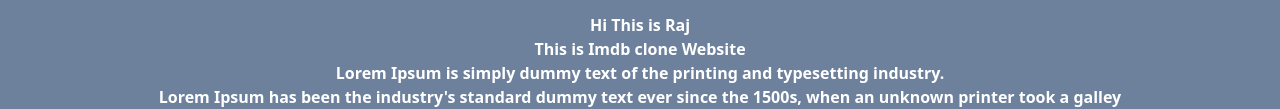
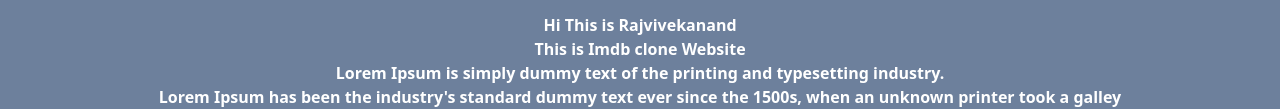
Before and after one commit to rajvivekanandb123/imdb-clone, a website: page index.html in a window 1280 px wide. Both pictures are taken after a click on the item "Menu". Shown: the part 309-418 px from the top of the page. Drawn offline with nearby package versions, Linux system fonts and the light colour scheme.

Commit message:
Update index.html

```diff
--- a/index.html
+++ b/index.html
@@ -48,7 +48,7 @@
     <div class="menu design" id="menuimg">
         <div class="" style="background-color: rgb(109, 128, 156);">
         <h1 class="px-8 flex align-middle justify-center h-16 py-4"><img src="assset\IMDB_Logo_2016.svg.png" alt=""></h1>
-        <h1 class="px-8 flex align-middle justify-center text-white font-bold">Hi This is Raj</h1>
+        <h1 class="px-8 flex align-middle justify-center text-white font-bold">Hi This is Rajvivekanand</h1>
         <h1 class="px-8 flex align-middle justify-center  text-white font-bold">This is Imdb clone Website</h1>
         <h1 class="px-8 flex align-middle justify-center  text-white font-bold">Lorem Ipsum is simply dummy text of the printing and typesetting industry.</h1>
         <h1 class="px-8 flex align-middle justify-center text-white font-bold">Lorem Ipsum has been the industry's standard dummy text ever since the 1500s, when an unknown printer took a galley</h1>
```
